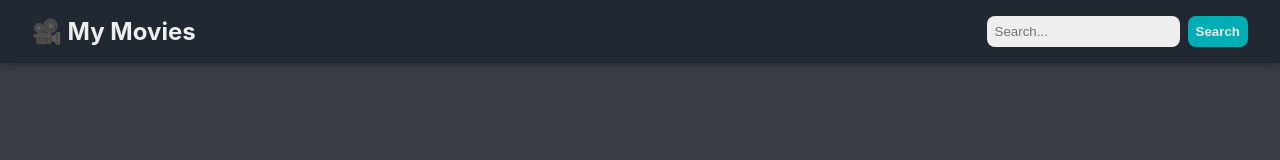
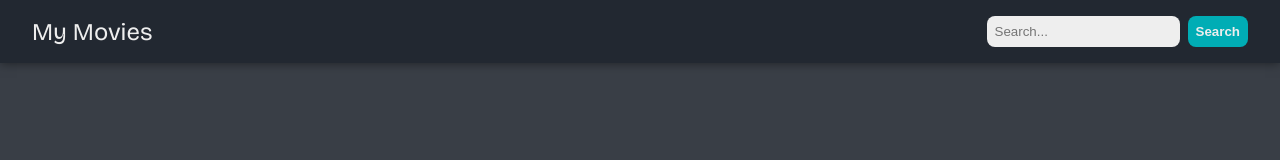
Before and after one commit to BenjaminChoron/my-movies, a React (Create React App) app: page / in a window 1280 px wide. Shown: the top 160 px of the page. Built offline with nearby package versions, Linux system fonts and the light colour scheme.

Commit message:
style(header): change heading font

```diff
--- a/src/components/Header/Header.module.css
+++ b/src/components/Header/Header.module.css
@@ -10,6 +10,7 @@
 .header__title {
   font-size: 1.5rem;
   font-weight: 700;
+  font-family: var(--font-heading);
 }
 
 .header__searchInput {
--- a/src/components/Header/Header.tsx
+++ b/src/components/Header/Header.tsx
@@ -11,7 +11,7 @@ export default function Header() {
 
   return (
     <header className={styles.header}>
-      <h1 className={styles.header__title}>🎥 My Movies</h1>
+      <h1 className={styles.header__title}>My Movies</h1>
       <form onSubmit={handleSubmit}>
         <input
           className={styles.header__searchInput}
--- a/src/index.css
+++ b/src/index.css
@@ -1,8 +1,12 @@
+@import url("https://fonts.googleapis.com/css2?family=Bricolage+Grotesque:opsz@10..48&display=swap");
+
 :root {
   --color-dark-gray: #222831;
   --color-light-gray: #393e46;
   --color-teal: #00adb5;
   --color-white: #eeeeee;
+
+  --font-heading: "Bricolage Grotesque", sans-serif;
 }
 
 * {
```
